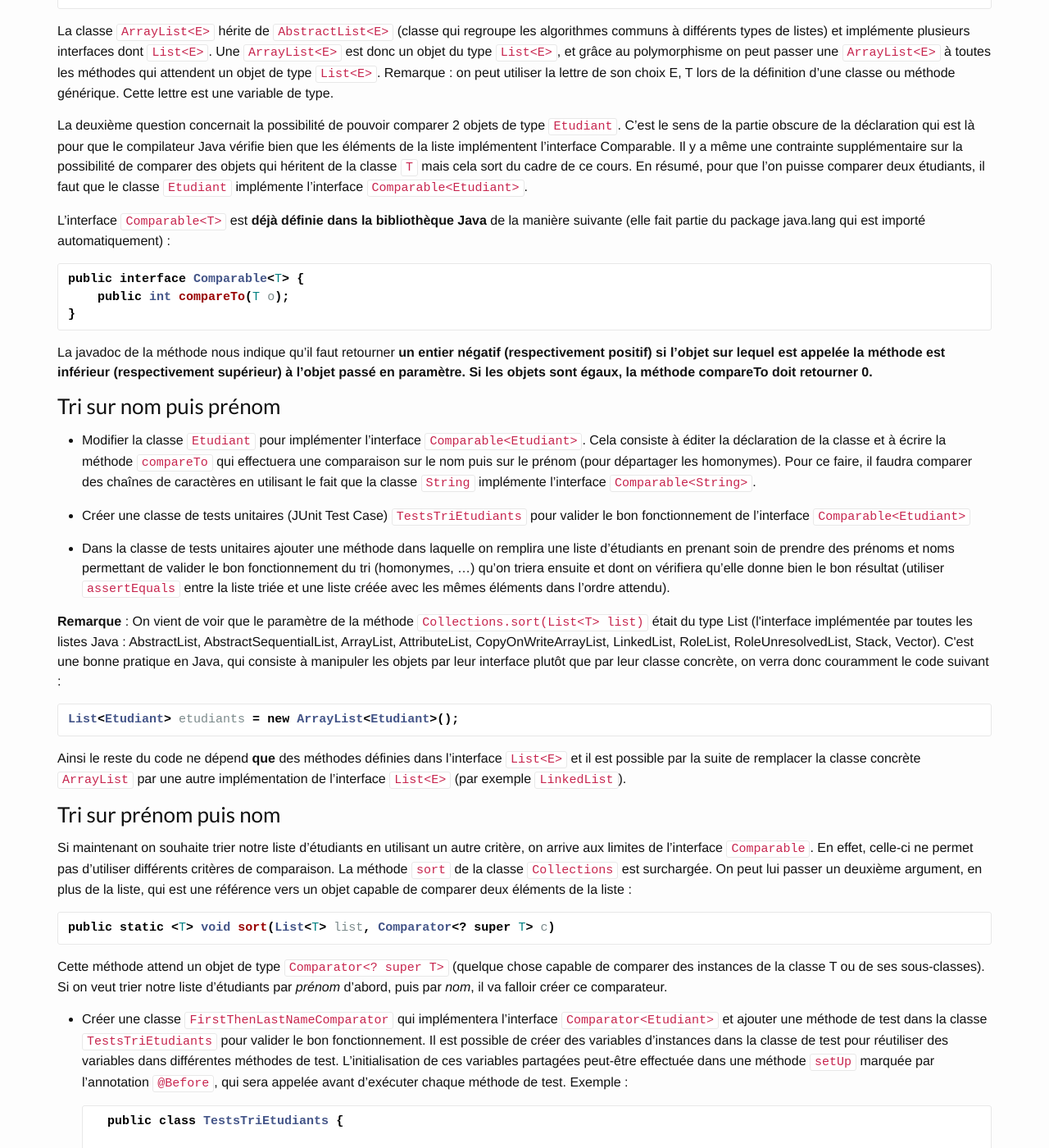
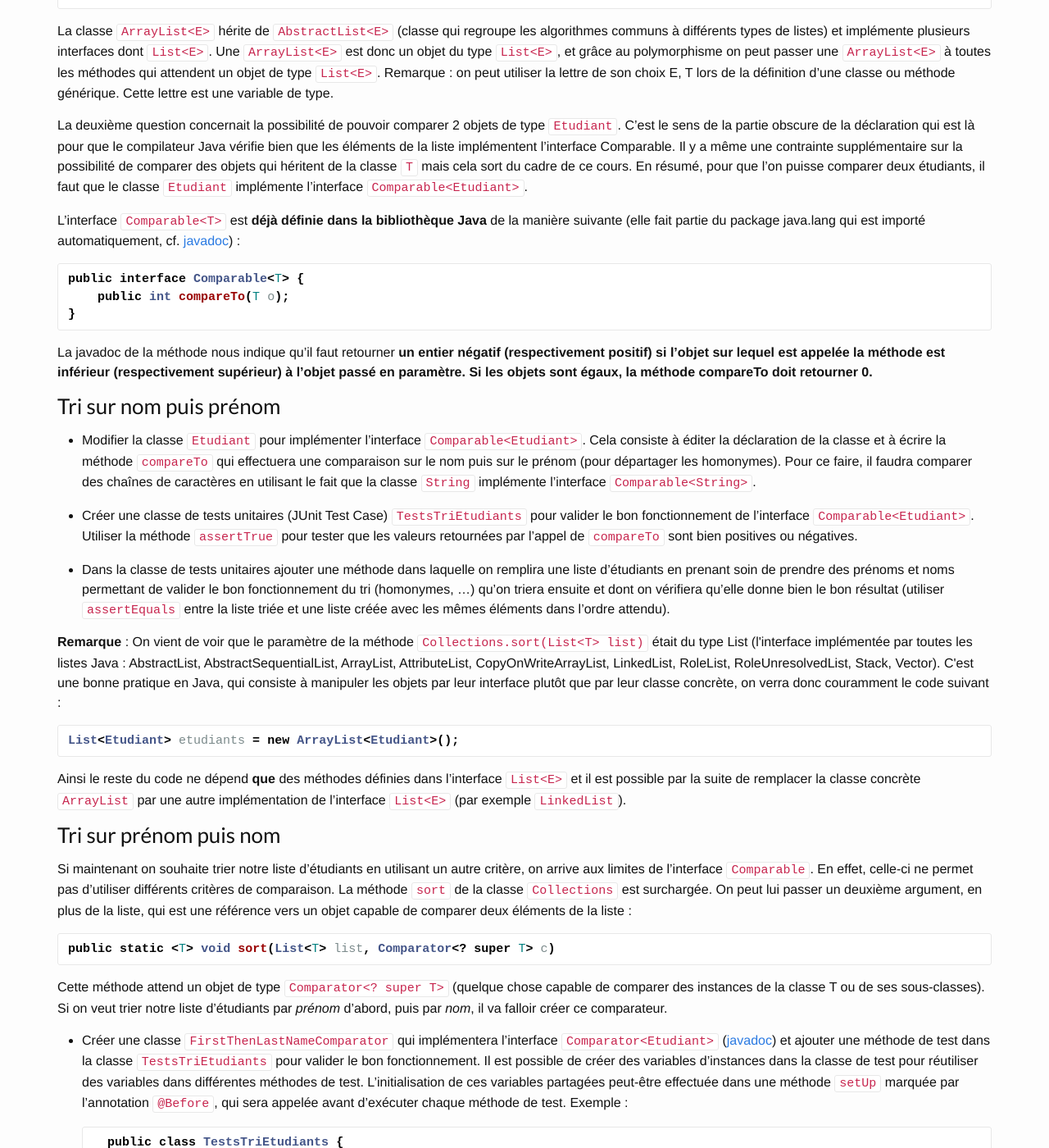
Before and after one commit to geiilyon/geiilyon.github.io, a Jekyll site: the page built from _collection_enonces/tp3.md, in a window 1280 px wide and 1400 px high, scrolled down 3019 px. Shown: the whole window at 82% size. Built offline with Jekyll 4.4.1, drawn with Linux system fonts in a browser that asks for light colours; nearby versions of some CDN libraries; Markdown is read by kramdown in place of the engine named in the settings.

Commit message:
Ajout liens vers Javadoc
Comparable et Comparator

````diff
--- a/_collection_enonces/tp3.md
+++ b/_collection_enonces/tp3.md
@@ -103,7 +103,7 @@ La classe `ArrayList<E>` hérite de `AbstractList<E>` (classe qui regroupe les a
 
 La deuxième question concernait la possibilité de pouvoir comparer 2 objets de type `Etudiant`. C'est le sens de la partie obscure de la déclaration qui est là pour que le compilateur Java vérifie bien que les éléments de la liste implémentent l'interface Comparable. Il y a même une contrainte supplémentaire sur la possibilité de comparer des objets qui héritent de la classe `T` mais cela sort du cadre de ce cours. En résumé, pour que l'on puisse comparer deux étudiants, il faut que le classe `Etudiant` implémente l'interface `Comparable<Etudiant>`.
 
-L'interface `Comparable<T>` est **déjà définie dans la bibliothèque Java** de la manière suivante (elle fait partie du package java.lang qui est importé automatiquement) :
+L'interface `Comparable<T>` est **déjà définie dans la bibliothèque Java** de la manière suivante (elle fait partie du package java.lang qui est importé automatiquement, cf. [javadoc](http://docs.oracle.com/javase/7/docs/api/java/lang/Comparable.html)) :
 
 ```java
 public interface Comparable<T> {
@@ -113,11 +113,12 @@ public interface Comparable<T> {
 
 La javadoc de la méthode nous indique qu'il faut retourner **un entier négatif (respectivement positif) si l'objet sur lequel est appelée la méthode est inférieur (respectivement supérieur) à l'objet passé en paramètre. Si les objets sont égaux, la méthode compareTo doit retourner 0.**
 
+
 ### Tri sur nom puis prénom
 
 * Modifier la classe `Etudiant` pour implémenter l'interface `Comparable<Etudiant>`. Cela consiste à éditer la déclaration de la classe et à écrire la méthode `compareTo` qui effectuera une comparaison sur le nom puis sur le prénom (pour départager les homonymes). Pour ce faire, il faudra comparer des chaînes de caractères en utilisant le fait que la classe `String` implémente l'interface `Comparable<String>`.
 
-* Créer une classe de tests unitaires (JUnit Test Case) `TestsTriEtudiants` pour valider le bon fonctionnement de l'interface `Comparable<Etudiant>`
+* Créer une classe de tests unitaires (JUnit Test Case) `TestsTriEtudiants` pour valider le bon fonctionnement de l'interface `Comparable<Etudiant>`. Utiliser la méthode `assertTrue` pour tester que les valeurs retournées par l'appel de `compareTo` sont bien positives ou négatives.
 
 * Dans la classe de tests unitaires ajouter une méthode dans laquelle on remplira une liste d'étudiants en prenant soin de prendre des prénoms et noms permettant de valider le bon fonctionnement du tri (homonymes, ...) qu'on triera ensuite et dont on vérifiera qu'elle donne bien le bon résultat (utiliser `assertEquals` entre la liste triée et une liste créée avec les mêmes éléments dans l'ordre attendu).
 
@@ -130,6 +131,7 @@ List<Etudiant> etudiants = new ArrayList<Etudiant>();
 
 Ainsi le reste du code ne dépend **que** des méthodes définies dans l'interface `List<E>` et il est possible par la suite de remplacer la classe concrète `ArrayList` par une autre implémentation de l'interface `List<E>` (par exemple `LinkedList`).
 
+
 ### Tri sur prénom puis nom
 
 Si maintenant on souhaite trier notre liste d'étudiants en utilisant un autre critère, on arrive aux limites de l'interface `Comparable`. En effet, celle-ci ne permet pas d'utiliser différents critères de comparaison. La méthode `sort` de la classe `Collections` est surchargée. On peut lui passer un deuxième argument, en plus de la liste, qui est une référence vers un objet capable de comparer deux éléments de la liste :
@@ -140,7 +142,7 @@ public static <T> void sort(List<T> list, Comparator<? super T> c)
 
 Cette méthode attend un objet de type `Comparator<? super T>` (quelque chose capable de comparer des instances de la classe T ou de ses sous-classes). Si on veut trier notre liste d'étudiants par *prénom* d'abord, puis par *nom*, il va falloir créer ce comparateur.
 
-* Créer une classe `FirstThenLastNameComparator` qui implémentera l'interface `Comparator<Etudiant>` et ajouter une méthode de test dans la classe `TestsTriEtudiants` pour valider le bon fonctionnement. Il est possible de créer des variables d'instances dans la classe de test pour réutiliser des variables dans différentes méthodes de test. L'initialisation de ces variables partagées peut-être effectuée dans une méthode `setUp` marquée par l'annotation `@Before`, qui sera appelée avant d'exécuter chaque méthode de test. Exemple :
+* Créer une classe `FirstThenLastNameComparator` qui implémentera l'interface `Comparator<Etudiant>` ([javadoc](http://docs.oracle.com/javase/7/docs/api/java/util/Comparator.html)) et ajouter une méthode de test dans la classe `TestsTriEtudiants` pour valider le bon fonctionnement. Il est possible de créer des variables d'instances dans la classe de test pour réutiliser des variables dans différentes méthodes de test. L'initialisation de ces variables partagées peut-être effectuée dans une méthode `setUp` marquée par l'annotation `@Before`, qui sera appelée avant d'exécuter chaque méthode de test. Exemple :
 
     ```java
     public class TestsTriEtudiants {
````
